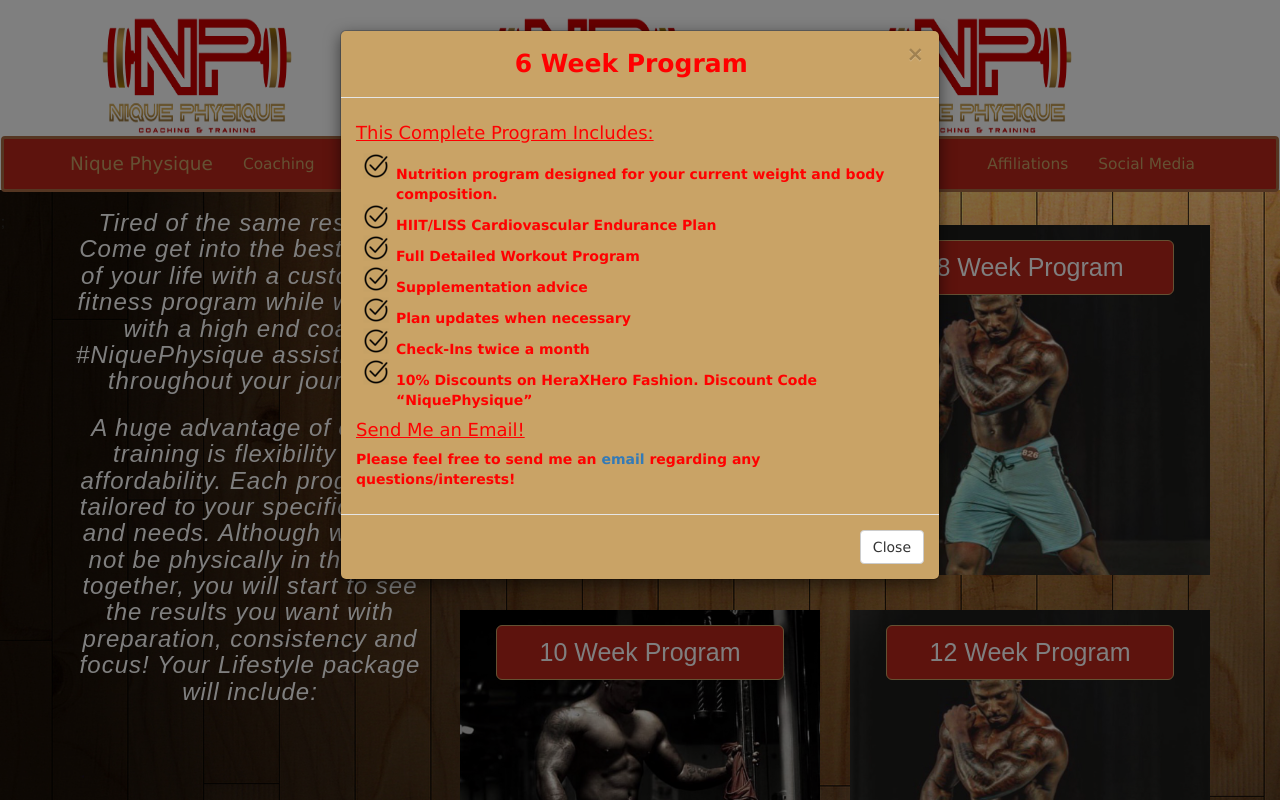
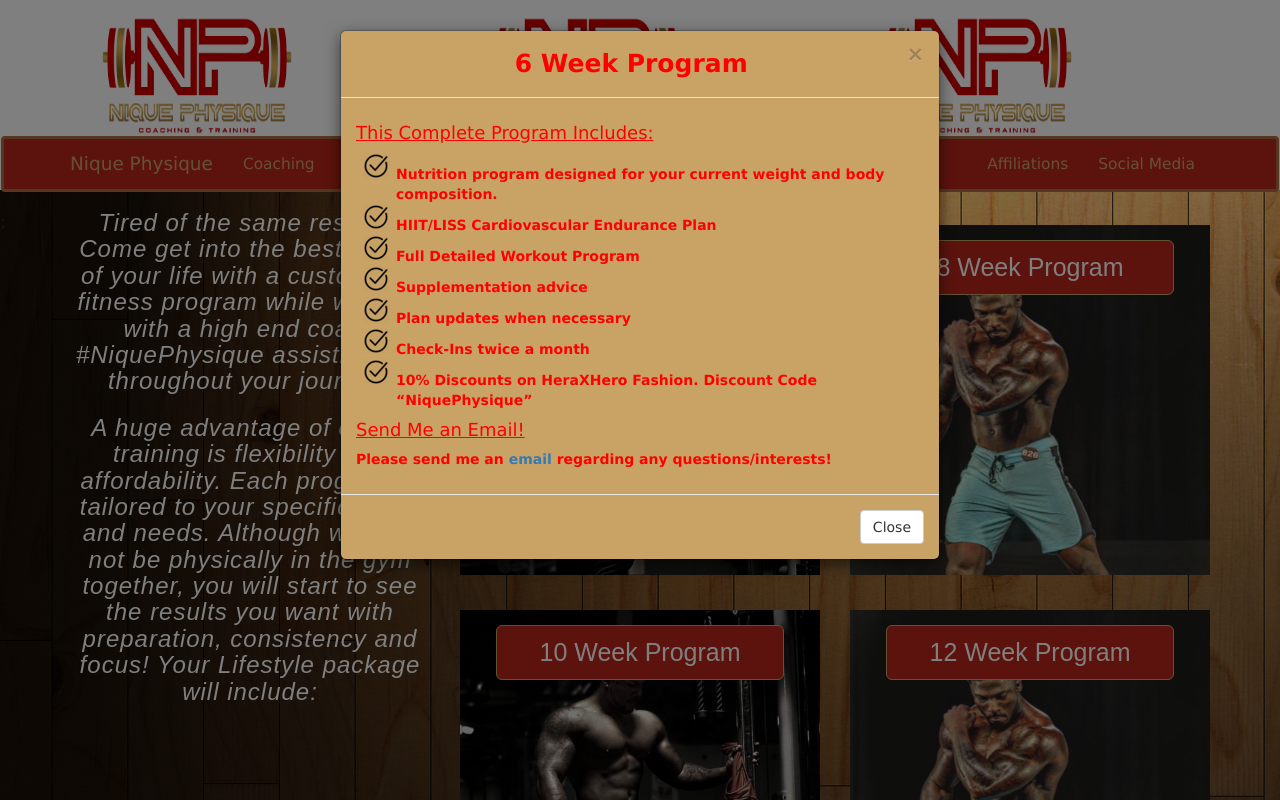
Before and after one commit to JCellura/Nique_Physique, a React (Create React App) app in the folder client/: page /coaching in a window 1280 px wide. Both pictures are taken after a click on the button "6 Week Program". Shown: the top 800 px of the page. Built offline with nearby package versions, Linux system fonts and the light colour scheme.

Commit message:
email link on coaching page

```diff
--- a/client/src/components/Modal/Modal.css
+++ b/client/src/components/Modal/Modal.css
@@ -21,6 +21,10 @@
     font-weight:bold;
 }
 
+/* #modal-tooltip {
+
+} */
+
 h4 {
     text-decoration:underline;
 }
--- a/client/src/components/Modal/Modal.js
+++ b/client/src/components/Modal/Modal.js
@@ -24,7 +24,7 @@ class Trigger extends Component {
             {this.props.popoverText}
           </Popover>
         );
-        const tooltip = <Tooltip id="modal-tooltip">This Will Take You To Home Page</Tooltip>;
+        const tooltip = <Tooltip id="modal-tooltip">Email Form</Tooltip>;
 
         return (
           <div>
@@ -53,9 +53,9 @@ class Trigger extends Component {
 
                 <h4>Send Me an Email!</h4>
                   <p>
-                    Please feel free to send me an{' '}
+                    Please send me an{' '}
                     <OverlayTrigger overlay={tooltip}>
-                      <a href="/">email</a>
+                      <a href="/#emailForm">email</a>
                     </OverlayTrigger>{' '}
                     regarding any questions/interests!
                   </p>
```
Also changed, not shown: 8 other files (tests, documents, lock files or other folders).
